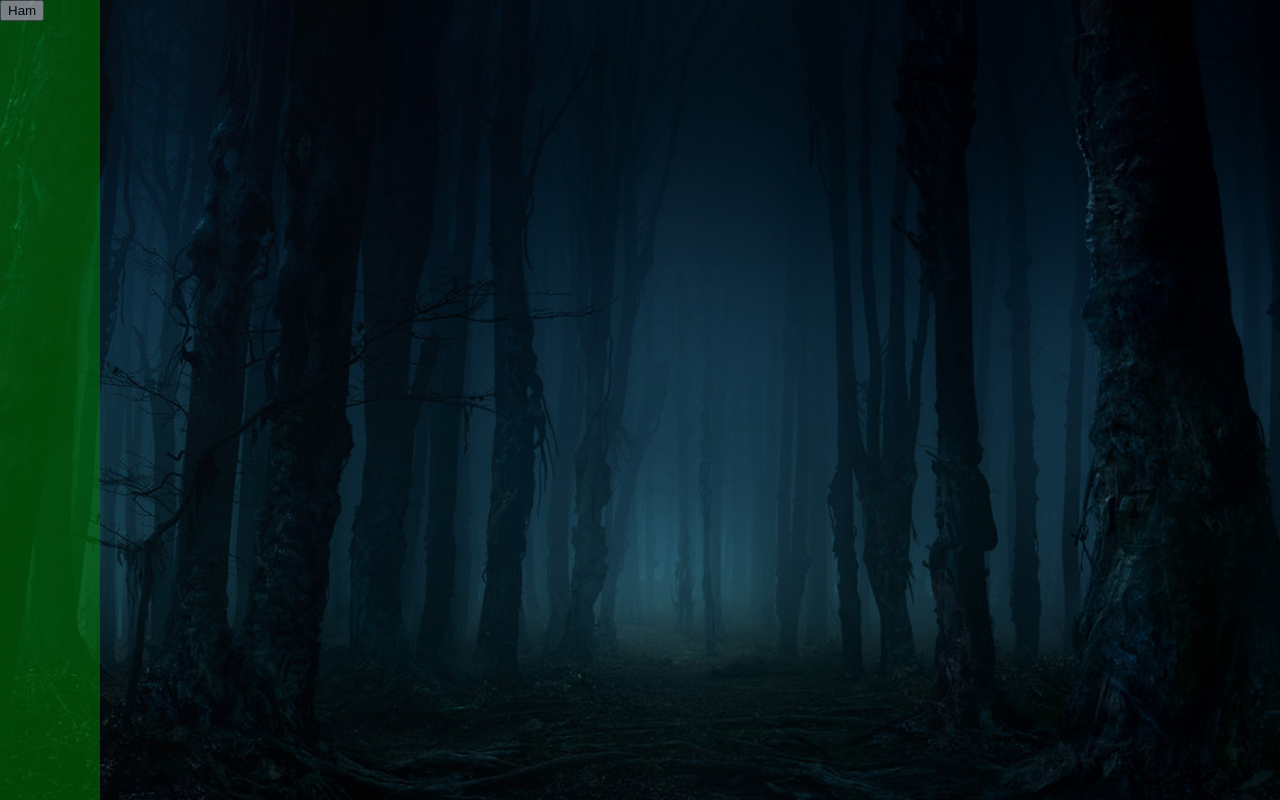
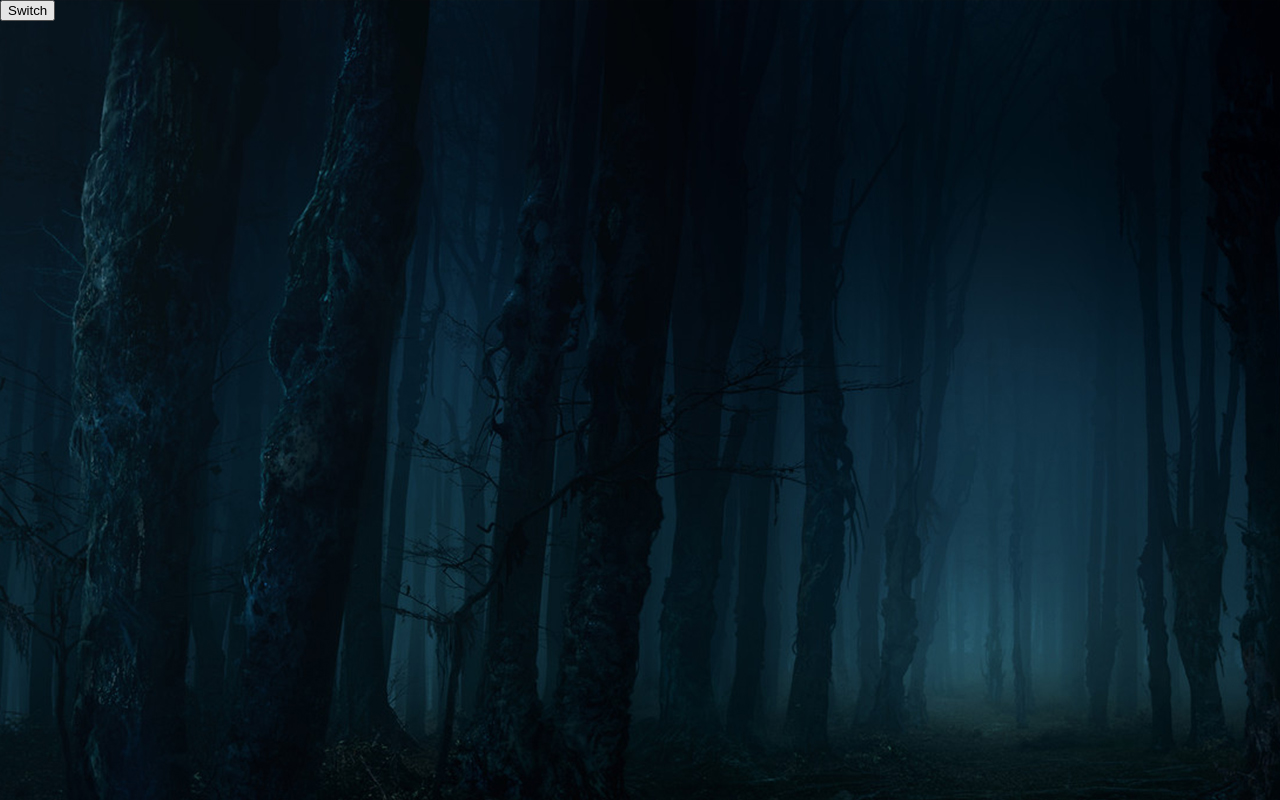
Before and after one commit to TalanCurtis/stranger-things, a React (Create React App) app: page / in a window 1280 px wide. Built offline with nearby package versions, Linux system fonts and the light colour scheme.

Commit message:
sprite animation test working

```diff
--- a/src/App.js
+++ b/src/App.js
@@ -50,44 +50,11 @@ class App extends Component {
   render() {
     return (
       <div className="App">
-        {/* Particals */}
-        <div id="particle-container">
-          <div className="particle"></div>
-          <div className="particle"></div>
-          <div className="particle"></div>
-          <div className="particle"></div>
-          <div className="particle"></div>
-          <div className="particle"></div>
-          <div className="particle"></div>
-          <div className="particle"></div>
-          <div className="particle"></div>
-          <div className="particle"></div>
-          <div className="particle"></div>
-          <div className="particle"></div>
-          <div className="particle"></div>
-          <div className="particle"></div>
-          <div className="particle"></div>
-          <div className="particle"></div>
-        </div>
 
-        <Nav/> {/* {routes} */}
 
-        {/* BackGround Masking */}
-        <div className="wrapper full-size">
-          {/* <!-- This div handle the background color --> */}
-          <div className="mask-bg-color full-size"></div>
-          {/* <!-- This div  wrap all other elements with blend-mode multiply apply --> */}
-          <div className="blend-multiply full-size">
-            {/* <!-- This div handle the background element (could be an image, a video or in that case a gif) --> */}
-            <div className="animated-bg full-size"></div>
-            {/* <!-- This div wrap the masked element with blend-mode screen apply and background-color set as #ffffff = white background --> */}
-            <div className="blend-screen element-mask full-size">
-              {/* <!-- This span display the masked element--> */}
-              <span id="circle" className="circle-follow"></span>
-            </div>
+        {routes}
 
-          </div>
-        </div>
+
 
       </div>
     );
--- a/src/routes.js
+++ b/src/routes.js
@@ -3,10 +3,11 @@ import { Route, Switch } from 'react-router-dom';
 // Views Import
 import Page1 from './views/Page1/Page1';
 import Page2 from './views/Page2/Page2';
+import Test from './views/Test/Test';
 
 export default (
     <Switch>
-        <Route exact path='/' component={Page1} />
+        <Route exact path='/' component={Test} />
         <Route path='/Page2' component={Page2} />
     </Switch>
 )
--- a/src/styles/_global.scss
+++ b/src/styles/_global.scss
@@ -1,19 +1,20 @@
 body {
-    background-image: url('/images/forest_normal.jpg');
-    background-attachment: fixed;
-    background-repeat: no-repeat;
-    background-position: center;
-    overflow: hidden;
+    // background-image: url('/images/forest_normal.jpg');
+    // background-attachment: fixed;
+    // background-repeat: no-repeat;
+    // background-position: center;
+    // overflow: hidden;
+    background-color: grey;
 
     font-size: 14px;
 }
 
 .App{
-    background-image: url('/images/forest_upsideDown.jpg');
+    // background-image: url('/images/forest_upsideDown.jpg');
     // background-image: url('/images/MaskTest.png');
-    background-attachment: fixed;
-    background-repeat: no-repeat;
-    background-position: center;
+    // background-attachment: fixed;
+    // background-repeat: no-repeat;
+    // background-position: center;
 
 }
 
--- a/src/styles/main.scss
+++ b/src/styles/main.scss
@@ -6,5 +6,5 @@
 @import '../components/Nav/_Nav.scss';
 
 // Views
-// @import '../views/Page1/_Page1.scss';
+@import '../views/Test/_Test.scss';
 // @import '../views/Page2/_Page2.scss';
--- /dev/null
+++ b/src/views/Test/Test.js
@@ -0,0 +1,53 @@
+import React, {Component} from 'react';
+import {TweenLite, TimelineLite, TweenMax, TimelineMax, SteppedEase } from 'gsap';
+
+class Test extends Component{
+    constructor(){
+        super();
+        this.state={
+            isUpsideDown:false
+        }
+    }
+
+    changeWorld(){
+        console.log('world changing')
+        if(this.state.isUpsideDown){
+            console.log('upsidedown')
+        }else{
+            console.log('regular world')
+        }
+
+        var tl = new TimelineMax();
+
+            tl
+            .to(".upsideDownWorld", 1, {
+            webkitMaskPosition:'100%',
+            ease: SteppedEase.config(22),
+            repeat:0
+            })
+
+        // TweenLite.from('.upsideDownWorld', 1, { webkitMaskPosition:'0px'})
+        // TweenLite.to('.upsideDownWorld', 1, { webkitMaskPosition:'100%'})
+
+
+        setTimeout(() => {
+            TweenLite.set('.upsideDownWorld', { webkitMaskPosition:'0px'})
+        }, 2000);
+        this.setState({isUpsideDown: !this.state.isUpsideDown})
+    }
+    render(){
+        return(
+            <div className="Test">
+                <div className='regularWorld'>
+
+                </div>
+                <div className='upsideDownWorld'>
+
+                </div>
+                <button onClick={()=>this.changeWorld()} style={{ position:'fixed'} }>Switch</button>
+            </div>
+        )
+    }
+}
+
+export default Test;
--- /dev/null
+++ b/src/views/Test/_Test.scss
@@ -0,0 +1,32 @@
+.Test{
+display: flex;
+}
+
+.sprite-transition {
+	background: url('/images/sprite.png') no-repeat -9999px -9999px;
+	background-size: 0;
+}
+
+// .demo-1 .page-view {
+// 	background: url(../img/nature-sprite-2.png) no-repeat -9999px -9999px;
+// 	background-size: 0;
+// }
+.regularWorld{
+    background-color: #fff;
+    background-image: url('/images/forest_normal.jpg');
+    height: 100vh;
+    width: 100vw;
+    position: absolute;
+}
+.upsideDownWorld {
+    background-color: #fff;
+    background-image: url('/images/forest_upsideDown.jpg');
+    height: 100vh;
+    width: 100vw;
+    mask-image: url('/images/sprite.png');
+    mask-repeat: no-repeat;
+    mask-size: calc(100% * 23) 100%;
+    // mask-position: calc(100% / 23 );
+    position: absolute;
+    // mask-position: -100px 0px;
+}
```
Also changed, not shown: public/images/sprite.png (renamed from public/images/nature-sprite.png).
